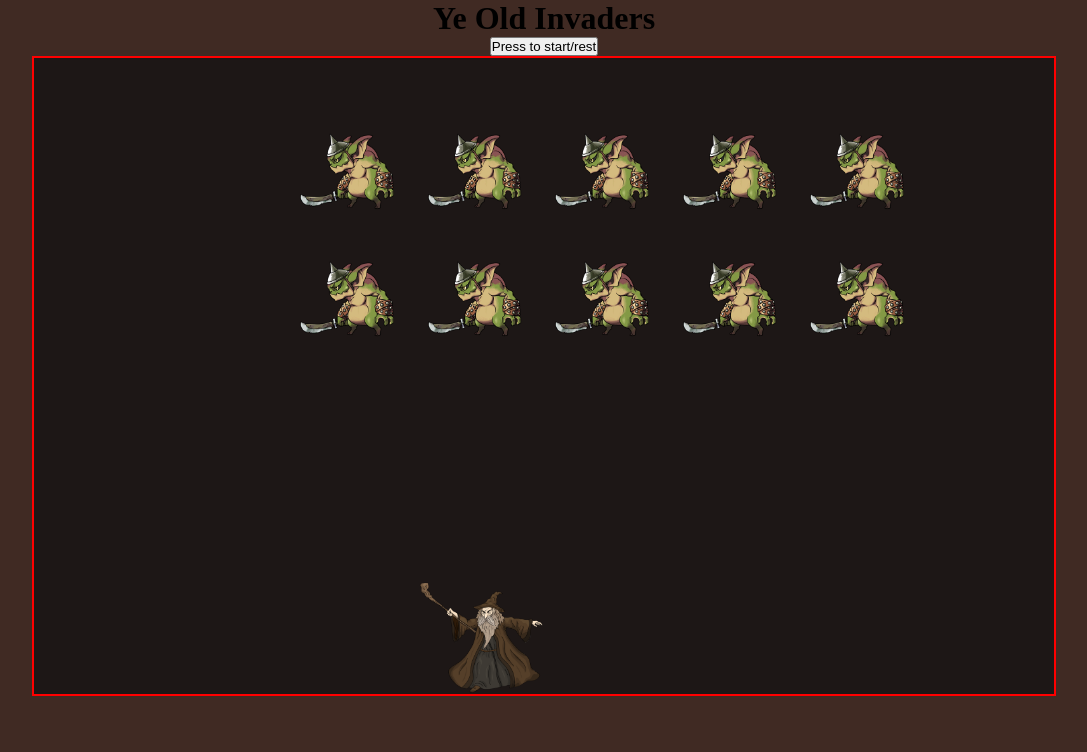
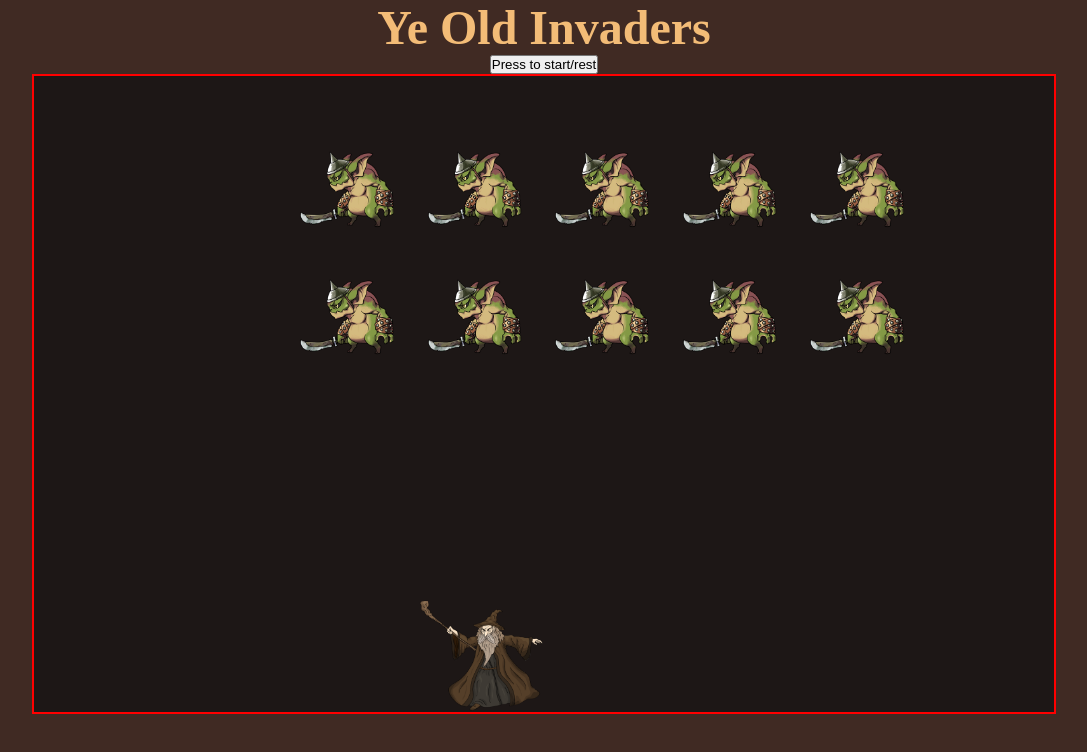
Before and after one commit to Matthew-Hughes3488/ye-old-invaders, a website built with Vite: page index.html in a window 1280 px wide. Shown: the whole page, without its empty margins (96-1183 px from the left). Built offline with nearby package versions, Linux system fonts and the light colour scheme.

Commit message:
Changed the title color and font size

```diff
--- a/src/main.scss
+++ b/src/main.scss
@@ -13,3 +13,8 @@ body{
     align-items: center;
     background-color: $color-brown;
 }
+
+.title{
+    color: $color-tan;
+    font-size: 3rem;
+}
```
